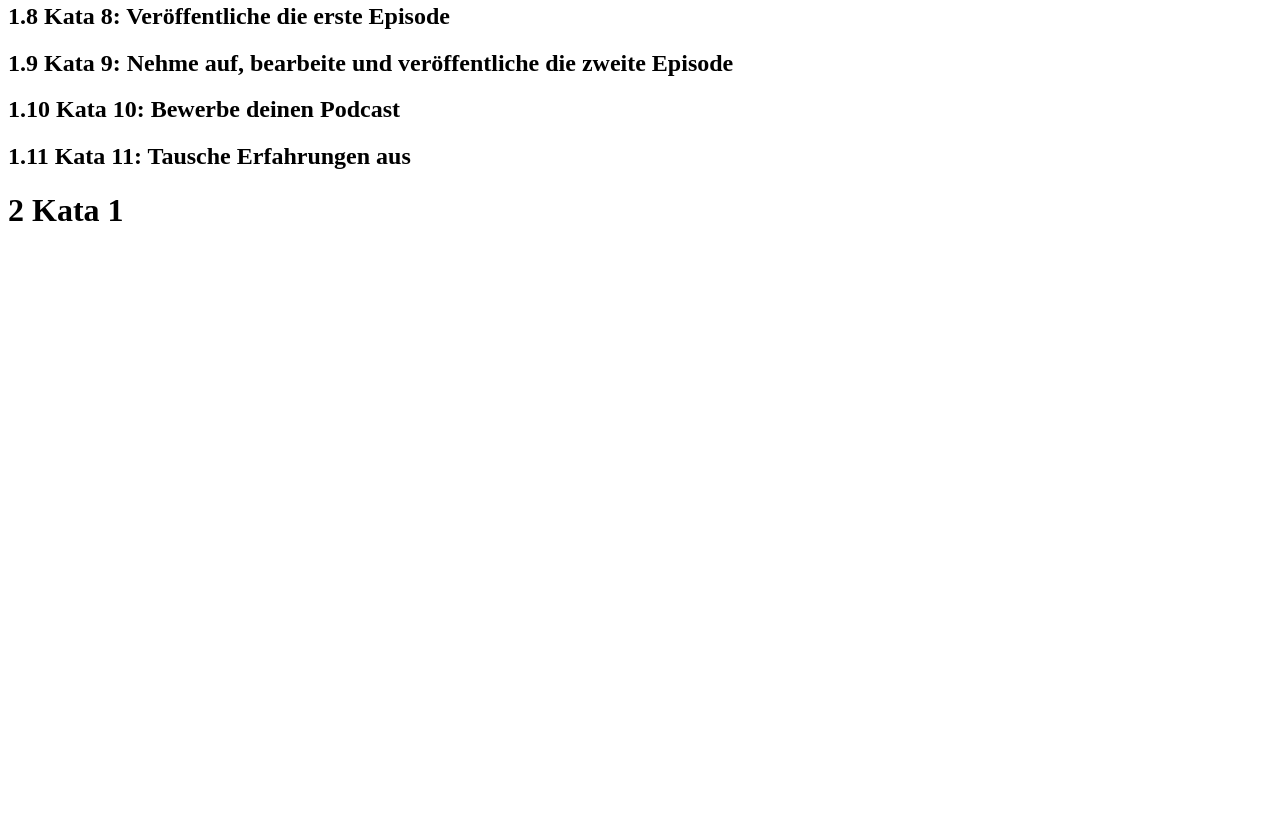
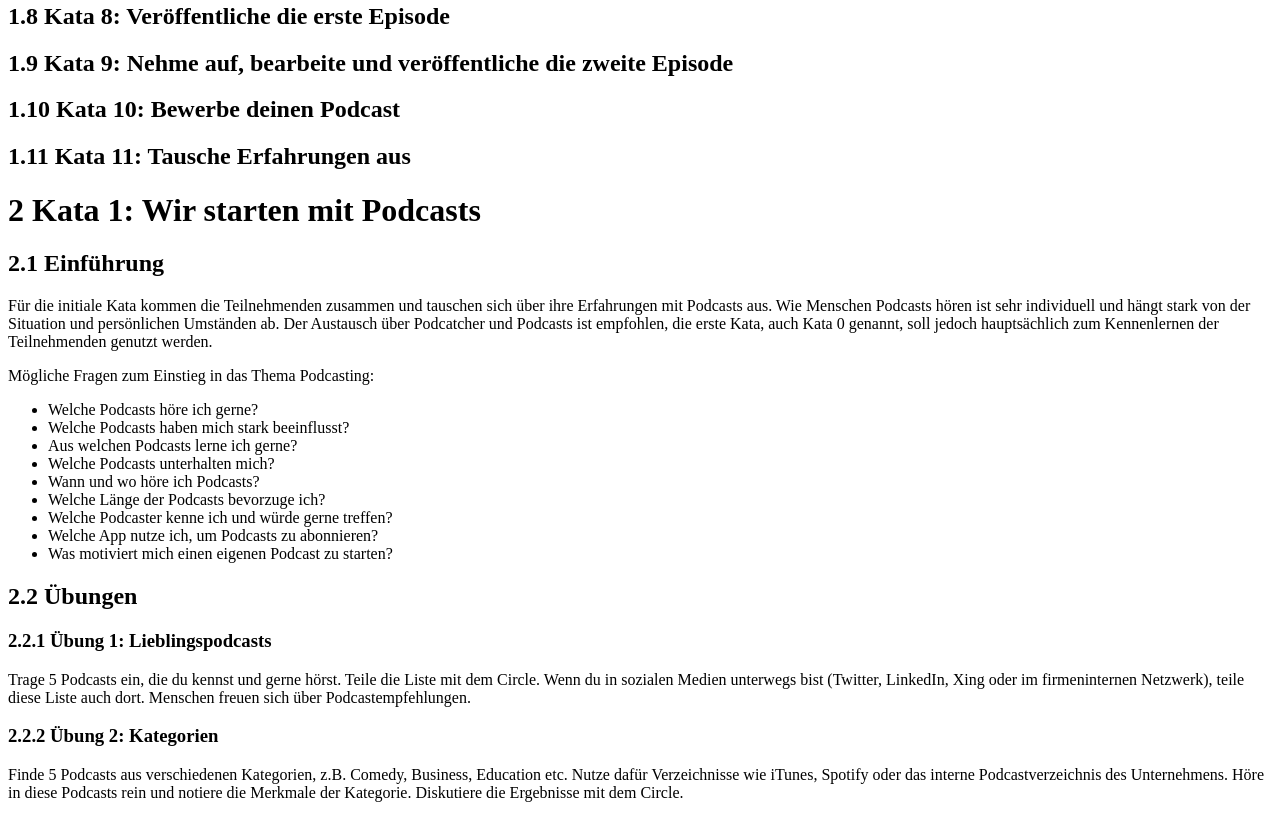
Before and after one commit to leonidlezner/lernos-podcasting-1, a plain HTML site: page master/index.html in a window 1280 px wide. Shown: the part 486-1304 px from the top of the page. Before the commit the page ends 800 px from the top, so only its background shows below. Drawn offline with Linux system fonts and the light colour scheme.

Commit message:
Deploy to GitHub pages

```diff
--- a/master/index.html
+++ b/master/index.html
@@ -12,4 +12,23 @@
 <h2 data-number="1.9" id="kata-9-nehme-auf-bearbeite-und-veröffentliche-die-zweite-episode" data-number="1.9"><span class="header-section-number">1.9</span> Kata 9: Nehme auf, bearbeite und veröffentliche die zweite Episode</h2>
 <h2 data-number="1.10" id="kata-10-bewerbe-deinen-podcast" data-number="1.10"><span class="header-section-number">1.10</span> Kata 10: Bewerbe deinen Podcast</h2>
 <h2 data-number="1.11" id="kata-11-tausche-erfahrungen-aus" data-number="1.11"><span class="header-section-number">1.11</span> Kata 11: Tausche Erfahrungen aus</h2>
-<h1 data-number="2" id="kata-1" data-number="2"><span class="header-section-number">2</span> Kata 1</h1>
+<h1 data-number="2" id="kata-1-wir-starten-mit-podcasts-1" data-number="2"><span class="header-section-number">2</span> Kata 1: Wir starten mit Podcasts</h1>
+<h2 data-number="2.1" id="einführung" data-number="2.1"><span class="header-section-number">2.1</span> Einführung</h2>
+<p>Für die initiale Kata kommen die Teilnehmenden zusammen und tauschen sich über ihre Erfahrungen mit Podcasts aus. Wie Menschen Podcasts hören ist sehr individuell und hängt stark von der Situation und persönlichen Umständen ab. Der Austausch über Podcatcher und Podcasts ist empfohlen, die erste Kata, auch Kata 0 genannt, soll jedoch hauptsächlich zum Kennenlernen der Teilnehmenden genutzt werden.</p>
+<p>Mögliche Fragen zum Einstieg in das Thema Podcasting:</p>
+<ul>
+<li>Welche Podcasts höre ich gerne?</li>
+<li>Welche Podcasts haben mich stark beeinflusst?</li>
+<li>Aus welchen Podcasts lerne ich gerne?</li>
+<li>Welche Podcasts unterhalten mich?</li>
+<li>Wann und wo höre ich Podcasts?</li>
+<li>Welche Länge der Podcasts bevorzuge ich?</li>
+<li>Welche Podcaster kenne ich und würde gerne treffen?</li>
+<li>Welche App nutze ich, um Podcasts zu abonnieren?</li>
+<li>Was motiviert mich einen eigenen Podcast zu starten?</li>
+</ul>
+<h2 data-number="2.2" id="übungen" data-number="2.2"><span class="header-section-number">2.2</span> Übungen</h2>
+<h3 data-number="2.2.1" id="übung-1-lieblingspodcasts" data-number="2.2.1"><span class="header-section-number">2.2.1</span> Übung 1: Lieblingspodcasts</h3>
+<p>Trage 5 Podcasts ein, die du kennst und gerne hörst. Teile die Liste mit dem Circle. Wenn du in sozialen Medien unterwegs bist (Twitter, LinkedIn, Xing oder im firmeninternen Netzwerk), teile diese Liste auch dort. Menschen freuen sich über Podcastempfehlungen.</p>
+<h3 data-number="2.2.2" id="übung-2-kategorien" data-number="2.2.2"><span class="header-section-number">2.2.2</span> Übung 2: Kategorien</h3>
+<p>Finde 5 Podcasts aus verschiedenen Kategorien, z.B. Comedy, Business, Education etc. Nutze dafür Verzeichnisse wie iTunes, Spotify oder das interne Podcastverzeichnis des Unternehmens. Höre in diese Podcasts rein und notiere die Merkmale der Kategorie. Diskutiere die Ergebnisse mit dem Circle.</p>
```
Also changed, not shown: 1 other file.
